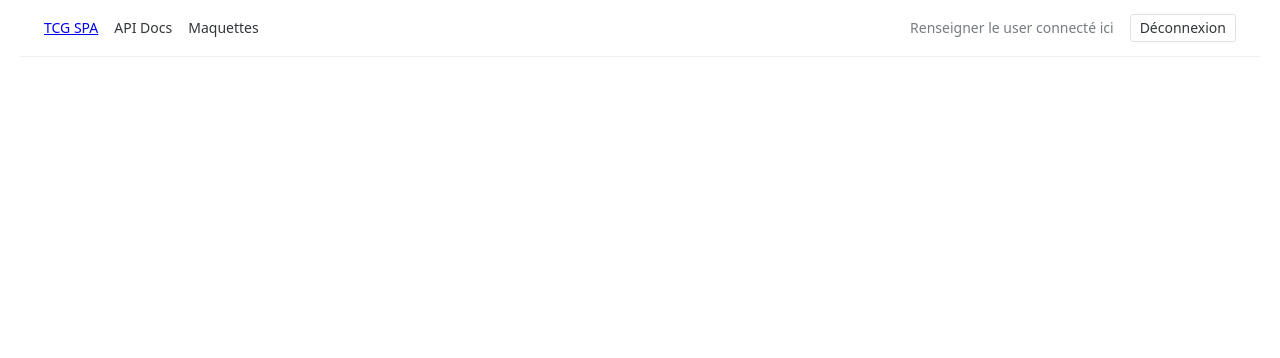
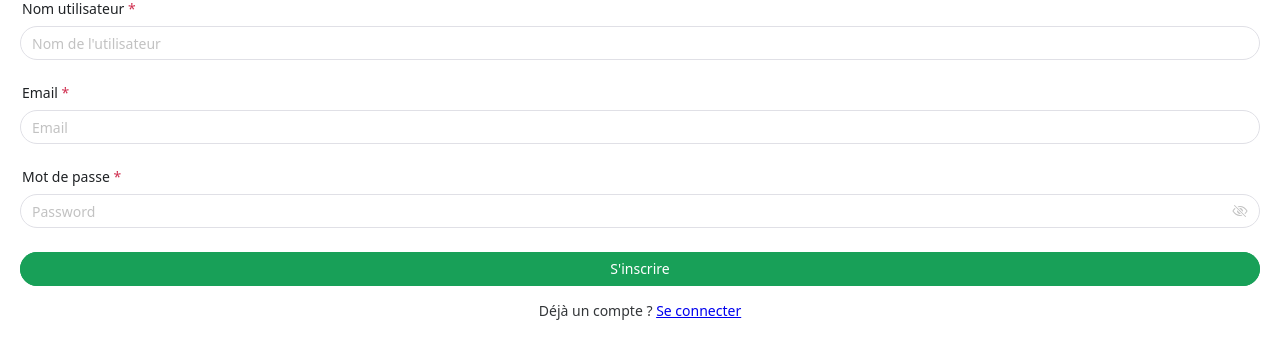
Before and after one commit to NewGamer62/vuejscours, a Vue app: page /sign-up in a window 1280 px wide. Shown: the top 358 px of the page. Built offline with nearby package versions, Linux system fonts and the light colour scheme; no server answers.

Commit message:
auth terminé (#8)
* auth terminé

* auth terminé

```diff
--- a/src/components/layout/HeaderBar.vue
+++ b/src/components/layout/HeaderBar.vue
@@ -1,38 +1,38 @@
+<script setup lang="ts">
+/* Auteur : Noa Gaillard */
+import { useRouter } from 'vue-router'
+
+import { useAuthStore } from '@/stores/auth.store'
+
+const authStore = useAuthStore()
+const router = useRouter()
+
+const handleSignOut = () => {
+  authStore.signOut()
+  // RG6 : Redirection vers la page de connexion
+  router.push('/sign-in')
+}
+</script>
+
 <template>
-  <NLayoutHeader
-    bordered
-    style="padding: 0 24px; position: sticky; top: 0; z-index: 100"
-  >
-    <NSpace justify="space-between" align="center" style="height: 56px">
-      <NSpace align="center" :size="16">
-        <RouterLink to="/">TCG SPA</RouterLink>
-        <NButton
-          tag="a"
-          :href="`${apiBaseUrl.replace('/api', '')}/api-docs`"
-          target="_blank"
-          text
-          size="small"
-        >
-          API Docs
-        </NButton>
-        <NButton
-          tag="a"
-          href="https://making-rerun-61323218.figma.site/"
-          target="_blank"
-          text
-          size="small"
-        >
-          Maquettes
-        </NButton>
-      </NSpace>
-      <NSpace align="center" :size="16">
-        <NText depth="3">Renseigner le user connecté ici</NText>
-        <NButton size="small">Déconnexion</NButton>
-      </NSpace>
-    </NSpace>
-  </NLayoutHeader>
+  <header v-if="authStore.isAuthenticated" class="header-bar">
+    <span class="username">{{ authStore.user?.username }}</span>
+
+    <nav>
+      <RouterLink to="/">Accueil</RouterLink>
+      <NButton quaternary type="error" @click="handleSignOut">
+        Déconnexion
+      </NButton>
+    </nav>
+  </header>
 </template>
 
-<script setup lang="ts">
-const apiBaseUrl = import.meta.env.VITE_API_BASE_URL as string
-</script>
+<style scoped>
+.header-bar {
+  display: flex;
+  justify-content: space-between;
+  align-items: center;
+  padding: 10px 20px;
+  background: #eee;
+}
+</style>
--- /dev/null
+++ b/src/pages/SignInPage.vue
@@ -0,0 +1,81 @@
+<template>
+  <NForm @submit.prevent="handleSignIn">
+    <NFormItem label="Email" required style="width: 100%">
+      <NInput v-model:value="email" round type="text" placeholder="Email" />
+    </NFormItem>
+    <NFormItem label="Mot de passe" required style="width: 100%">
+      <NInput
+        v-model:value="password"
+        round
+        type="password"
+        show-password-on="mousedown"
+        placeholder="Password"
+      />
+    </NFormItem>
+
+    <NButton
+      type="primary"
+      round
+      attr-type="submit"
+      style="width: 100%"
+      :loading="loading"
+      :disabled="loading"
+    >
+      Se connecter
+    </NButton>
+
+    <div class="footer">
+      <p>
+        Pas encore de compte ?
+        <RouterLink to="/sign-up"><span>S'inscrire</span></RouterLink>
+      </p>
+    </div>
+  </NForm>
+</template>
+
+<script setup lang="ts">
+/* Auteur : Noa Gaillard */
+import { ref } from 'vue'
+import { useRouter } from 'vue-router'
+
+import { useAuthStore } from '@/stores/auth.store'
+
+const authStore = useAuthStore()
+const router = useRouter()
+
+const email = ref('')
+const password = ref('')
+const loading = ref(false)
+
+const handleSignIn = async () => {
+  loading.value = true
+  try {
+    await authStore.signIn({
+      email: email.value,
+      password: password.value,
+    })
+    router.push('/')
+  } catch (_error) {
+    // On préfixe par '_' pour indiquer à ESLint que la variable est ignorée volontairement
+    // On évite le console.log pour respecter la règle "no-console"
+  } finally {
+    loading.value = false
+  }
+}
+</script>
+
+<style scoped>
+.footer {
+  display: flex;
+  justify-content: center;
+  margin-top: 10px;
+}
+.footer span {
+  text-decoration: none;
+  transition: all 0.3s;
+  cursor: pointer;
+}
+.footer span:hover {
+  color: violet;
+}
+</style>
--- /dev/null
+++ b/src/pages/SignUpPage.vue
@@ -0,0 +1,66 @@
+<template>
+  <NForm @submit.prevent="handleSignUp">
+    <NFormItem label="Nom utilisateur" required style="width: 100%">
+      <NInput
+        v-model:value="username"
+        round
+        type="text"
+        placeholder="Nom de l'utilisateur"
+      />
+    </NFormItem>
+    <NFormItem label="Email" required style="width: 100%">
+      <NInput v-model:value="email" round type="text" placeholder="Email" />
+    </NFormItem>
+    <NFormItem label="Mot de passe" required style="width: 100%">
+      <NInput
+        v-model:value="password"
+        round
+        type="password"
+        show-password-on="mousedown"
+        placeholder="Password"
+      />
+    </NFormItem>
+    <NButton type="primary" round attr-type="submit" style="width: 100%"
+      >S'inscrire</NButton
+    >
+    <div class="footer">
+      <p>
+        Déjà un compte ?
+        <RouterLink to="/sign-in"><span>Se connecter</span></RouterLink>
+      </p>
+    </div>
+  </NForm>
+</template>
+
+<script setup lang="ts">
+import { ref } from 'vue'
+
+import { useAuthStore } from '@/stores/auth.store'
+const authStore = useAuthStore()
+
+const username = ref('')
+const email = ref('')
+const password = ref('')
+
+const handleSignUp = async () => {
+  authStore.signUp({
+    username: username.value,
+    email: email.value,
+    password: password.value,
+  })
+}
+</script>
+<style scoped>
+.footer {
+  display: flex;
+  justify-content: center;
+}
+
+.footer span {
+  text-decoration: none;
+  transition: all 0.3s;
+}
+.footer span:hover {
+  color: violet;
+}
+</style>
--- a/src/router.ts
+++ b/src/router.ts
@@ -1,18 +1,34 @@
+/* Auteur : Noa Gaillard */
 import { createRouter, createWebHistory } from 'vue-router'
 
-import HomePage from './pages/HomePage.vue'
-
-export const ROUTES = {
-  HOME: '/',
-} as const
-
-const routes = [
-  { path: ROUTES.HOME, component: HomePage, meta: { requiresAuth: true } },
-]
+import HomePage from '@/pages/HomePage.vue'
+import SignInPage from '@/pages/SignInPage.vue'
+import SignUpPage from '@/pages/SignUpPage.vue'
+import { useAuthStore } from '@/stores/auth.store'
 
 const router = createRouter({
   history: createWebHistory(),
-  routes,
+  routes: [
+    { path: '/', component: HomePage },
+    { path: '/sign-in', component: SignInPage },
+    { path: '/sign-up', component: SignUpPage },
+  ],
+})
+
+router.beforeEach((to, _from, next) => {
+  const authStore = useAuthStore()
+  const publicPages = ['/sign-in', '/sign-up']
+  const isPublic = publicPages.includes(to.path)
+
+  if (!isPublic && !authStore.isAuthenticated) {
+    return next('/sign-in')
+  }
+
+  if (isPublic && authStore.isAuthenticated) {
+    return next('/')
+  }
+
+  next()
 })
 
 export default router
--- /dev/null
+++ b/src/stores/auth.store.ts
@@ -0,0 +1,54 @@
+// src/store/auth.ts
+import { defineStore } from 'pinia'
+import { ref } from 'vue'
+import { computed } from 'vue'
+
+import { useApi } from '@/composables/useApi'
+import { useStorage } from '@/composables/useStorage'
+import type { User } from '@/types'
+
+import type { SignInPayload, SignUpPayload } from './../types/auth'
+
+export const useAuthStore = defineStore('auth', () => {
+  const { get, set, remove } = useStorage()
+  const useAPI = useApi()
+  const token = ref(get<string>('token'))
+  const user = ref(get<User>('user'))
+
+  const isAuthenticated = computed((): boolean => {
+    return token.value && user.value ? true : false
+  })
+
+  const signUp = async (payload: SignUpPayload) => {
+    const { username, email, password } = payload
+    const response = await useAPI.signUp({
+      username: username,
+      email: email,
+      password: password,
+    })
+    set('token', response.token)
+    set('user', response.user)
+    token.value = response.token
+    user.value = response.user
+  }
+
+  const signIn = async (payload: SignInPayload) => {
+    const { email, password } = payload
+    const response = await useAPI.signIn({
+      email: email,
+      password: password,
+    })
+    set('token', response.token)
+    set('user', response.user)
+    token.value = response.token
+    user.value = response.user
+  }
+
+  const signOut = () => {
+    remove('token', 'user')
+    token.value = null
+    user.value = null
+  }
+
+  return { token, user, isAuthenticated, signUp, signIn, signOut }
+})
```
